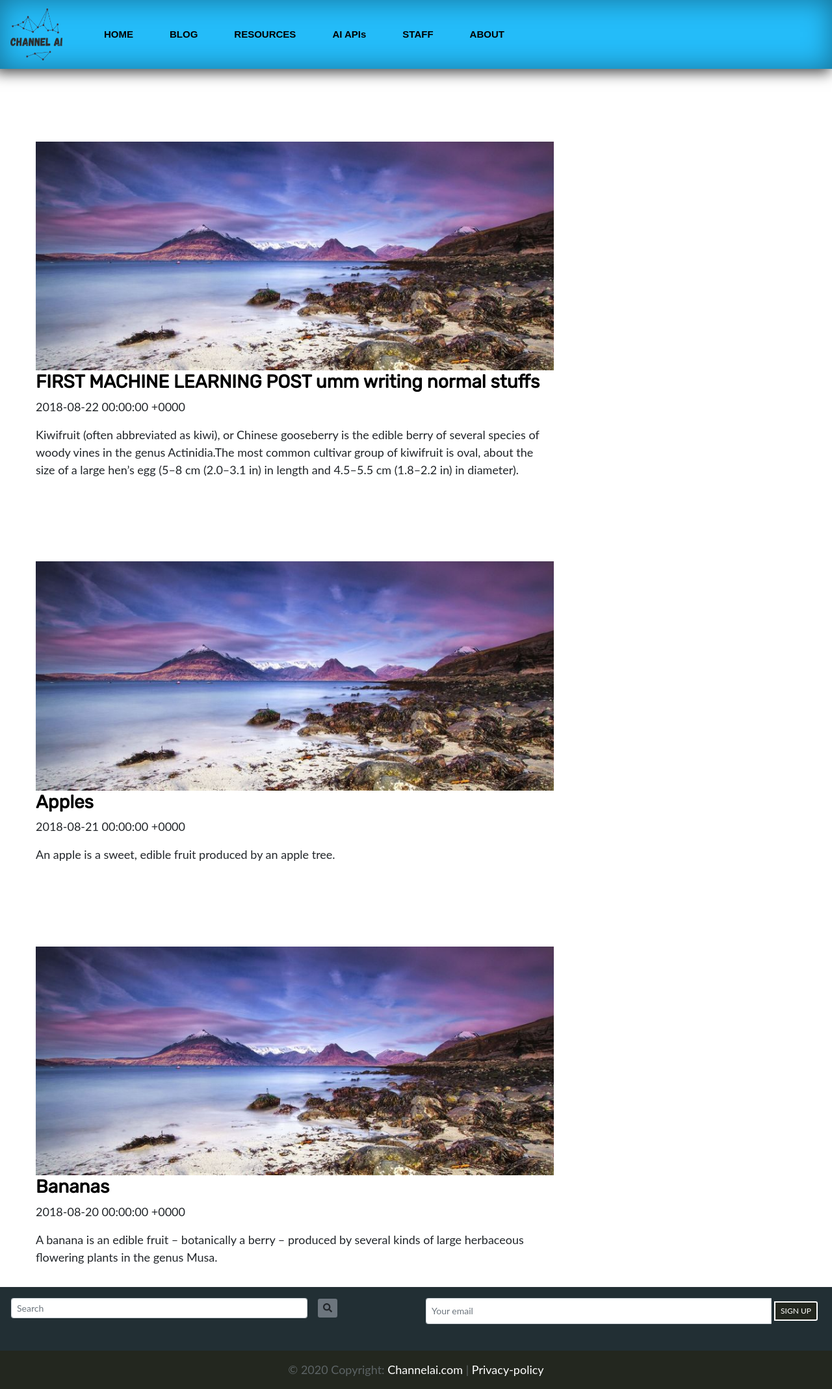
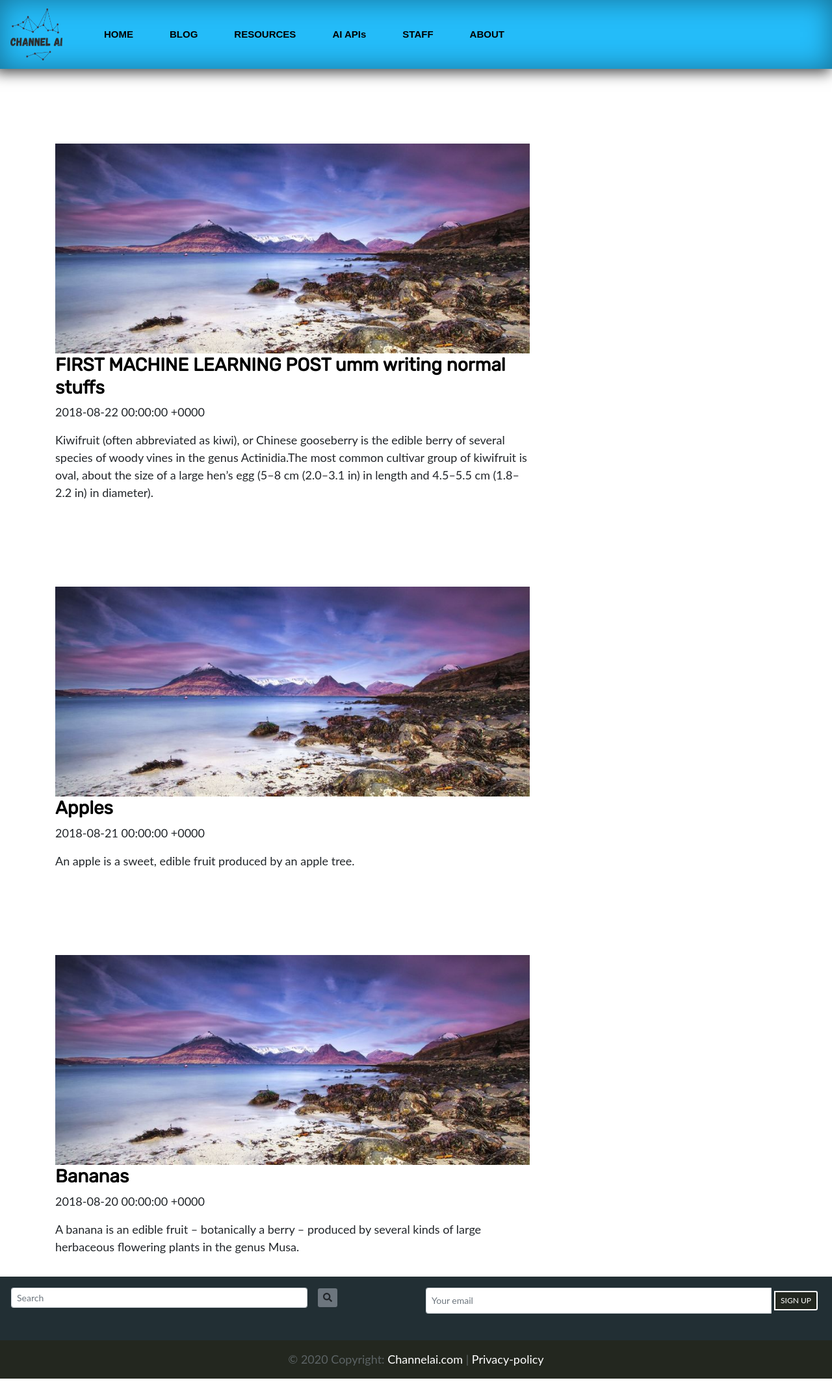
Before and after one commit to chel-007/channel-ai, a Jekyll site: the page built from blog.html, in a window 1280 px wide. Shown: the whole page at 65% size. Built offline with Jekyll 4.4.1, drawn with Linux system fonts in a browser that asks for light colours; nearby versions of some CDN libraries.

Commit message:
Removing padding on blog's page unordered list

```diff
--- a/blog.html
+++ b/blog.html
@@ -4,11 +4,11 @@
 description: My ChannelAi Blog. All Ai news as we can cover
 ---
 
-<ul style="list-style-type: none">
+<ul style="list-style-type: none; padding-left: 0;">
   {% for post in site.posts %}
     <li>
     	<!--  Main Container    -->
-    <div class="container-fluid blog-container">
+    <div class="container blog-container">
 
 <!--   Beginning of Row   -->
      <div class="row">
```
Also changed, not shown: 5 other files.
